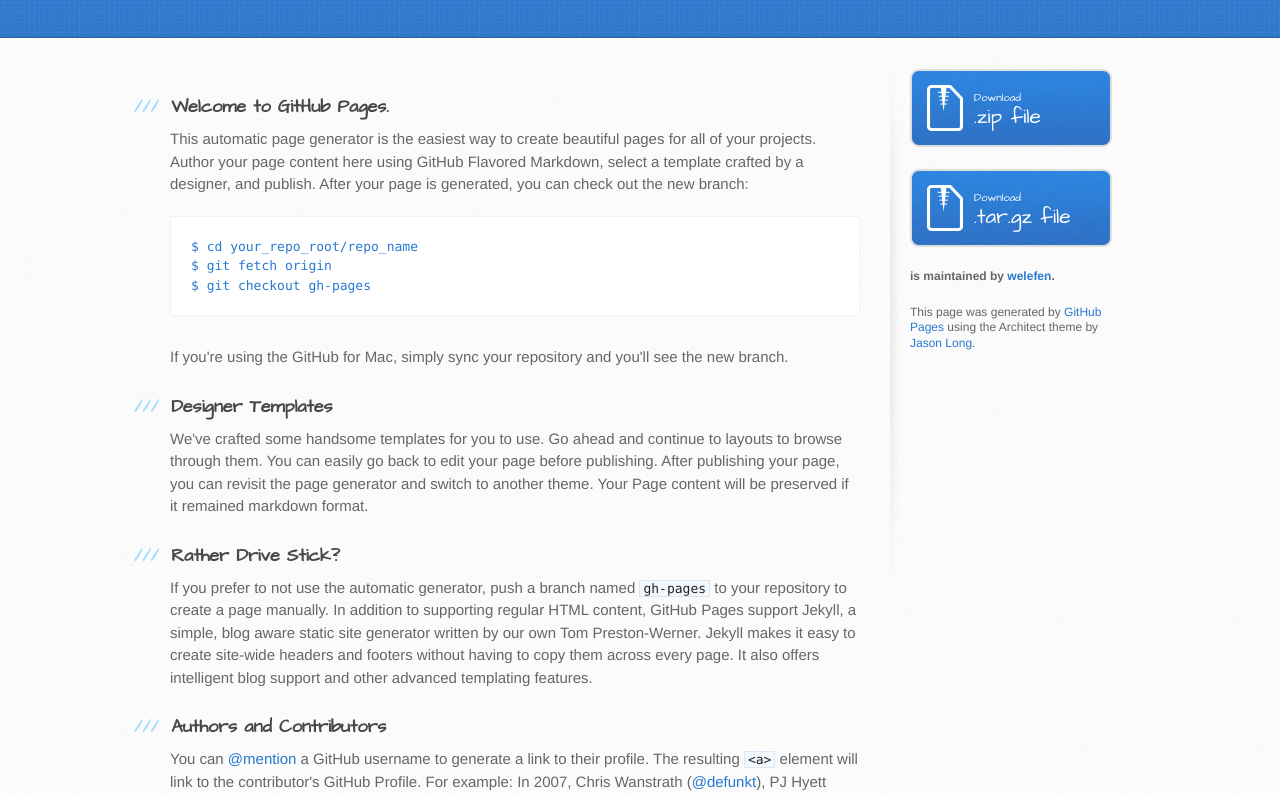
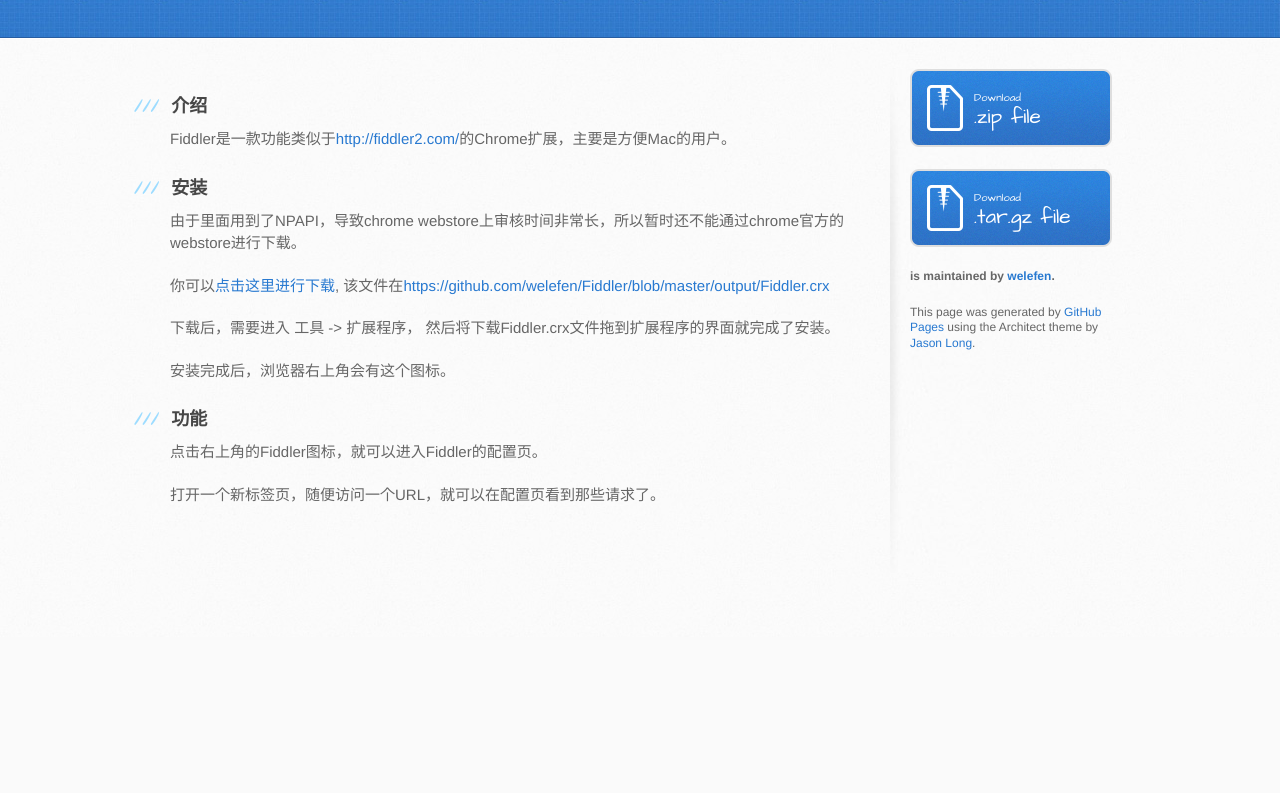
Before and after one commit to welefen/Fiddler, a plain HTML site: page index.html in a window 1280 px wide. Shown: the part 163-956 px from the top of the page. After the commit the page ends 800 px from the top, so only its background shows below. Drawn offline with Linux system fonts and the light colour scheme.

```diff
--- a/index.html
+++ b/index.html
@@ -29,36 +29,27 @@
       <div class="inner clearfix">
         <section id="main-content">
           <h3>
-<a name="welcome-to-github-pages" class="anchor" href="#welcome-to-github-pages"><span class="octicon octicon-link"></span></a>Welcome to GitHub Pages.</h3>
+<a name="%E4%BB%8B%E7%BB%8D" class="anchor" href="#%E4%BB%8B%E7%BB%8D"><span class="octicon octicon-link"></span></a>介绍</h3>
 
-<p>This automatic page generator is the easiest way to create beautiful pages for all of your projects. Author your page content here using GitHub Flavored Markdown, select a template crafted by a designer, and publish. After your page is generated, you can check out the new branch:</p>
-
-<pre><code>$ cd your_repo_root/repo_name
-$ git fetch origin
-$ git checkout gh-pages
-</code></pre>
-
-<p>If you're using the GitHub for Mac, simply sync your repository and you'll see the new branch.</p>
+<p>Fiddler是一款功能类似于<a href="http://fiddler2.com/">http://fiddler2.com/</a>的Chrome扩展，主要是方便Mac的用户。</p>
 
 <h3>
-<a name="designer-templates" class="anchor" href="#designer-templates"><span class="octicon octicon-link"></span></a>Designer Templates</h3>
+<a name="%E5%AE%89%E8%A3%85" class="anchor" href="#%E5%AE%89%E8%A3%85"><span class="octicon octicon-link"></span></a>安装</h3>
 
-<p>We've crafted some handsome templates for you to use. Go ahead and continue to layouts to browse through them. You can easily go back to edit your page before publishing. After publishing your page, you can revisit the page generator and switch to another theme. Your Page content will be preserved if it remained markdown format.</p>
+<p>由于里面用到了NPAPI，导致chrome webstore上审核时间非常长，所以暂时还不能通过chrome官方的webstore进行下载。</p>
+
+<p>你可以<a href="https://github.com/welefen/Fiddler/blob/master/output/Fiddler.crx?raw=true">点击这里进行下载</a>, 该文件在<a href="https://github.com/welefen/Fiddler/blob/master/output/Fiddler.crx">https://github.com/welefen/Fiddler/blob/master/output/Fiddler.crx</a></p>
+
+<p>下载后，需要进入 工具 -&gt; 扩展程序， 然后将下载Fiddler.crx文件拖到扩展程序的界面就完成了安装。</p>
+
+<p>安装完成后，浏览器右上角会有这个图标。</p>
 
 <h3>
-<a name="rather-drive-stick" class="anchor" href="#rather-drive-stick"><span class="octicon octicon-link"></span></a>Rather Drive Stick?</h3>
+<a name="%E5%8A%9F%E8%83%BD" class="anchor" href="#%E5%8A%9F%E8%83%BD"><span class="octicon octicon-link"></span></a>功能</h3>
 
-<p>If you prefer to not use the automatic generator, push a branch named <code>gh-pages</code> to your repository to create a page manually. In addition to supporting regular HTML content, GitHub Pages support Jekyll, a simple, blog aware static site generator written by our own Tom Preston-Werner. Jekyll makes it easy to create site-wide headers and footers without having to copy them across every page. It also offers intelligent blog support and other advanced templating features.</p>
+<p>点击右上角的Fiddler图标，就可以进入Fiddler的配置页。</p>
 
-<h3>
-<a name="authors-and-contributors" class="anchor" href="#authors-and-contributors"><span class="octicon octicon-link"></span></a>Authors and Contributors</h3>
-
-<p>You can <a href="https://github.com/blog/821" class="user-mention">@mention</a> a GitHub username to generate a link to their profile. The resulting <code>&lt;a&gt;</code> element will link to the contributor's GitHub Profile. For example: In 2007, Chris Wanstrath (<a href="https://github.com/defunkt" class="user-mention">@defunkt</a>), PJ Hyett (<a href="https://github.com/pjhyett" class="user-mention">@pjhyett</a>), and Tom Preston-Werner (<a href="https://github.com/mojombo" class="user-mention">@mojombo</a>) founded GitHub.</p>
-
-<h3>
-<a name="support-or-contact" class="anchor" href="#support-or-contact"><span class="octicon octicon-link"></span></a>Support or Contact</h3>
-
-<p>Having trouble with Pages? Check out the documentation at <a href="http://help.github.com/pages">http://help.github.com/pages</a> or contact <a href="mailto:support@github.com">support@github.com</a> and we’ll help you sort it out.</p>
+<p>打开一个新标签页，随便访问一个URL，就可以在配置页看到那些请求了。</p>
         </section>
 
         <aside id="sidebar">
```
Also changed, not shown: params.json (+1 -1 lines).
